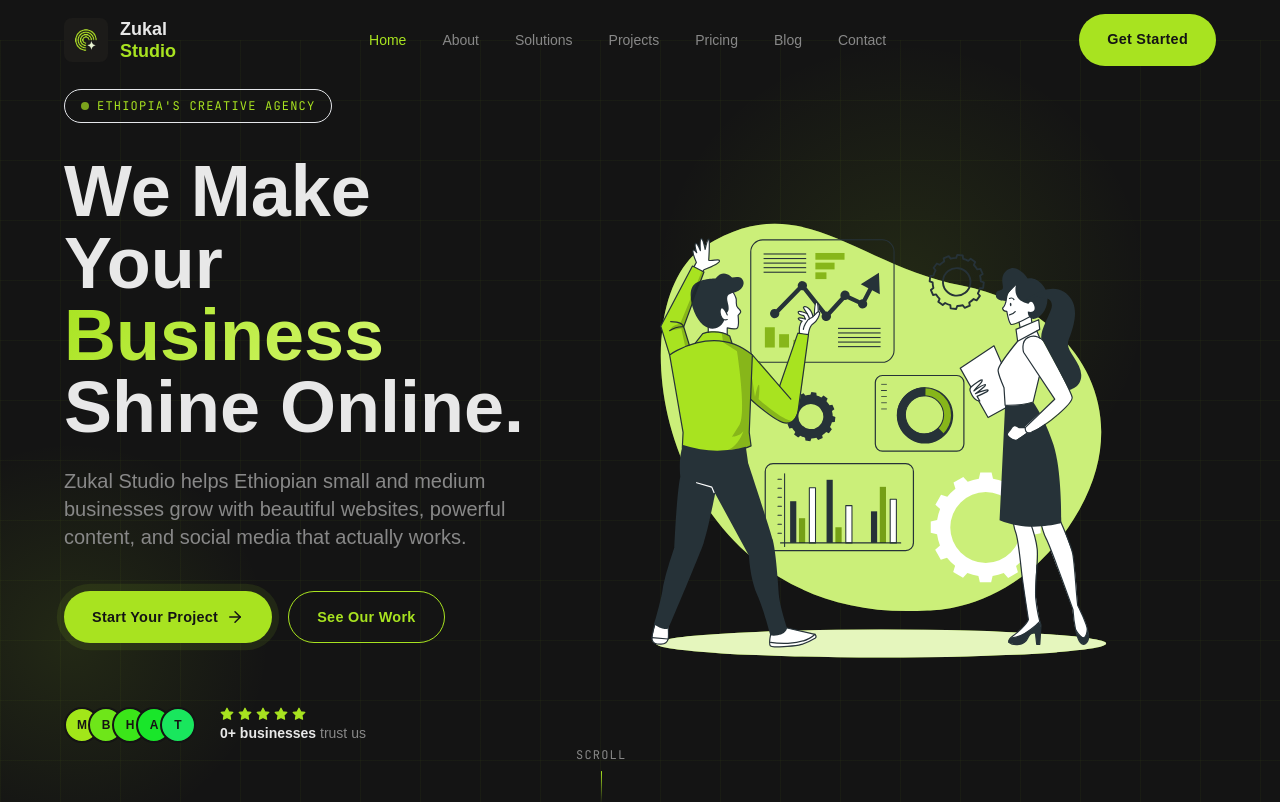
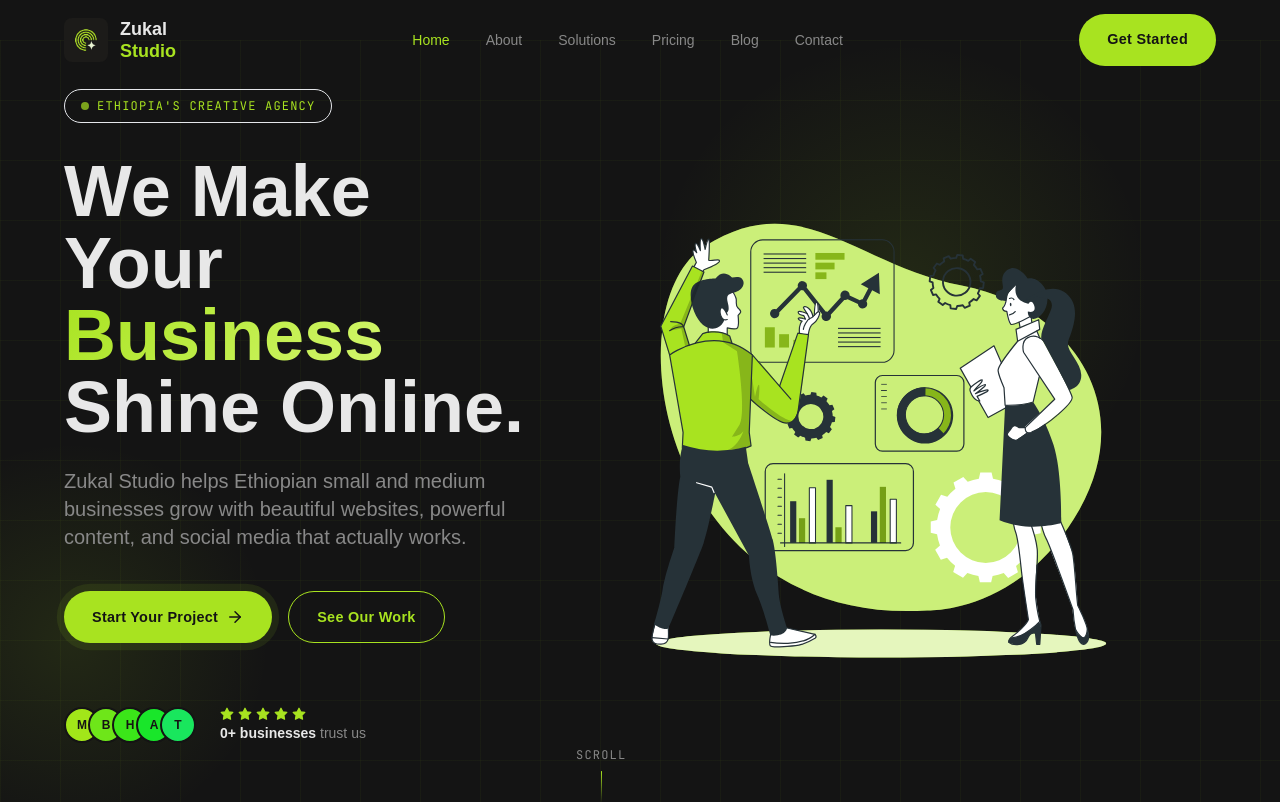
Before and after one commit to besu-gb/zukalstudio, a Next.js app: page / in a window 1280 px wide. Shown: the top 802 px of the page. Built offline with nearby package versions, Linux system fonts and the light colour scheme; a web font is replaced by a local one.

Commit message:
fixing and customizing navbar.

```diff
--- a/components/Navbar.tsx
+++ b/components/Navbar.tsx
@@ -11,7 +11,7 @@ const NAV_LINKS = [
   { href: "/", label: "Home" },
   { href: "/about", label: "About" },
   { href: "/solutions", label: "Solutions" },
-  { href: "/projects", label: "Projects" },
+  // { href: "/projects", label: "Projects" },
   { href: "/pricing", label: "Pricing" },
   { href: "/blog", label: "Blog" },
   { href: "/contact", label: "Contact" },
```
